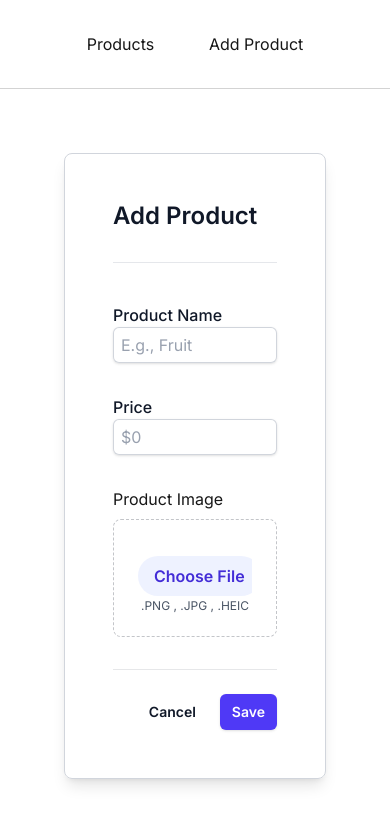
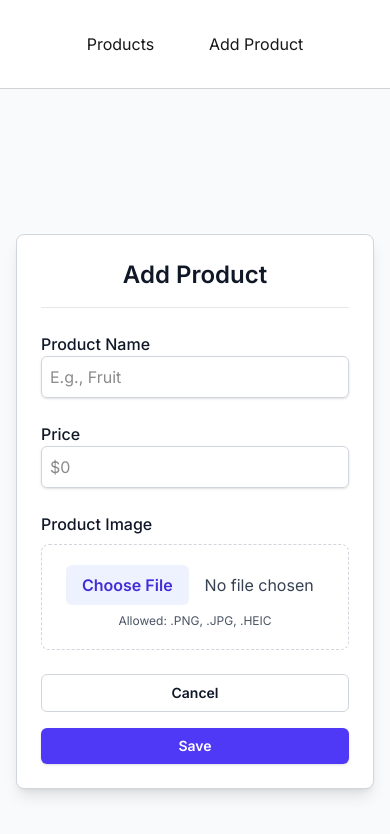
Before and after one commit to Neel2645/mystore, a Next.js app: page /add-product in a window 390 px wide. Shown: the top 834 px of the page. Built offline with nearby package versions, Linux system fonts and the light colour scheme.

Commit message:
making responsive

```diff
--- a/src/app/add-product/page.js
+++ b/src/app/add-product/page.js
@@ -1,10 +1,11 @@
 import sqlite from "better-sqlite3";
 import { redirect } from "next/navigation";
+
 const db = sqlite("products.sqlite");
 
 export default function AddProduct() {
-  async function handleSubmit(formData) {
-    'use server';
+  async function handleSubmit(formData){
+    "use server";
 
     const newProduct = {
         name : formData.get('name'),
@@ -14,97 +15,81 @@ export default function AddProduct() {
 
     db.prepare(
         `INSERT INTO products(name,price,image) VALUES(?,?,?)`
-    ).run(newProduct.name,newProduct.price,newProduct.image.name);
+    ).run(newProduct.name, newProduct.price, newProduct.image.name);
 
     redirect('/');
 }
 
   return (
-    <div style={{ margin: "4em" }}>
+    <div className="flex justify-center items-center min-h-screen p-4 bg-gray-50">
       <form
-        className="max-w-3xl p-12 m-auto border border-gray-300 rounded-lg shadow-lg"
+        className="w-full max-w-3xl p-6 md:p-12 bg-white border border-gray-300 rounded-lg shadow-lg"
         action={handleSubmit}
       >
-        <div className="space-y-8">
-          <div className="border-b border-gray-200 pb-8">
-            <h1 className="text-2xl font-semibold leading-7 text-gray-900">
+        <div className="space-y-6">
+          <div className="border-b border-gray-200 pb-4">
+            <h1 className="text-2xl font-semibold text-gray-900 text-center">
               Add Product
             </h1>
           </div>
-          <div className="border-b border-gray-900/10 pb-8">
-            <div className="mt-10 grid grid-cols-1 gap-x-6 gap-y-8 sm:grid-cols-6">
-              <div className="sm:col-span-3">
+          <div className="grid grid-cols-1 sm:grid-cols-2 gap-6">
+            <div>
               <label className="block text-md font-medium text-gray-900">
                 Product Name
               </label>
-                <div>
               <input
                 type="text"
                 name="name"
-                    className="block p-2 w-full rounded-md border-0 py-1.5
-                                        text-gray-900 shadow-sm
-                                        ring-1 ring-inset ring-gray-300
-                                        placeholder:text-gray-400
-                                        focus:ring-2 focus:ring-inset focus:ring-indigo-600
-                                        sm:text-md sm:leading-6"
+                className="w-full p-2 rounded-md border border-gray-300 shadow-sm
+                           focus:ring-2 focus:ring-indigo-600 focus:border-indigo-600"
                 placeholder="E.g., Fruit"
               />
             </div>
-              </div>
-              <div className="sm:col-span-3">
+            <div>
               <label className="block text-md font-medium text-gray-900">
                 Price
               </label>
-                <div>
               <input
                 type="text"
                 name="price"
-                    className="block p-2 w-full rounded-md border-0 py-1.5
-                                        text-gray-900 shadow-sm
-                                        ring-1 ring-inset ring-gray-300
-                                        placeholder:text-gray-400
-                                        focus:ring-2 focus:ring-inset focus:ring-indigo-600
-                                        sm:text-md sm:leading-6"
+                className="w-full p-2 rounded-md border border-gray-300 shadow-sm
+                           focus:ring-2 focus:ring-indigo-600 focus:border-indigo-600"
                 placeholder="$0"
               />
             </div>
           </div>
-              <div className="sm:col-span-full">
-                <label>Product Image</label>
-                <div className="mt-2 flex justify-center rounded-lg border border-dashed border-gray-900/25 px-6 py-5">
+
+          <div>
+            <label className="block text-md font-medium text-gray-900">
+              Product Image
+            </label>
+            <div className="mt-2 flex justify-center items-center rounded-lg border border-dashed border-gray-300 px-6 py-5">
               <div className="text-center">
-                    <div className="mt-4 flex text-md text-gray-600">
-                      <label className="block">
                 <input
                   type="file"
                   name="image"
-                          className="block w-full text-md text-slate-700
-                                                    file:mr-4 file:py-2 file:px-4 file:rounded-full file:border-0 file:text-md file:font-semibold
-                                                    file:bg-indigo-50 file:text-indigo-700 hover:file:bg-indigo-100"
+                  className="block w-full text-md text-gray-700
+                             file:mr-4 file:py-2 file:px-4 file:rounded-md file:border-0
+                             file:text-md file:font-semibold file:bg-indigo-50
+                             file:text-indigo-700 hover:file:bg-indigo-100"
                 />
-                      </label>
-                    </div>
-                    <p className="text-xs leading-5 text-gray-600">
-                      .PNG , .JPG , .HEIC
-                    </p>
-                  </div>
-                </div>
+                <p className="text-xs text-gray-600 mt-2">Allowed: .PNG, .JPG, .HEIC</p>
               </div>
             </div>
           </div>
         </div>
 
-        <div className="mt-6 flex items-center justify-end gap-x-6">
+        <div className="mt-6 flex flex-col sm:flex-row items-center justify-between gap-4">
           <button
             type="button"
-            className="text-sm font-semibold leading-6 text-gray-900"
+            className="w-full sm:w-auto text-sm font-semibold text-gray-900 px-4 py-2 border border-gray-300 rounded-md"
           >
             Cancel
           </button>
           <button
             type="submit"
-            className="rounded-md bg-indigo-600 px-3 py-2 text-sm font-semibold
-                        text-white shadow-sm hover:bg-indigo-500"
+            className="w-full sm:w-auto bg-indigo-600 text-white px-4 py-2 rounded-md
+                       text-sm font-semibold shadow-sm hover:bg-indigo-500"
           >
             Save
           </button>
--- a/src/app/edit-product/[id]/page.js
+++ b/src/app/edit-product/[id]/page.js
@@ -1,113 +1,109 @@
-import sqlite from 'better-sqlite3';
-import { redirect } from 'next/navigation';
-const db = sqlite('products.sqlite');
+import sqlite from "better-sqlite3";
+import { redirect } from "next/navigation";
 
-export default function EditProduct({params}) {
-    const [product] = db.prepare(`SELECT * FROM products WHERE id=?`).all(params.id);
+const db = sqlite("products.sqlite");
+
+export default function EditProduct({ params }) {
+    const product = db.prepare(`SELECT * FROM products WHERE id=?`).get(params.id);
+    if (!product) {
+        return <div>Product not found</div>;
+    }
+
   console.log(product);
 
-    async function handleSubmit(formData){
+  async function handleSubmit(formData) {
     "use server";
 
     const updatedData = {
-            name : formData.get('name'),
-            price : formData.get('price'),
-            image : formData.get('image')
-        }
+      name: formData.get("name"),
+      price: formData.get("price"),
+      image: formData.get("image"),
+    };
 
     db.prepare(
       `UPDATE products SET name=?, price=?, image=? WHERE id=?`
     ).run(updatedData.name, updatedData.price, updatedData.image.name, params.id);
 
-        redirect('/');
+    redirect("/");
   }
 
   return (
-        <div style={{ margin: "4em" }}>
+    <div className="flex justify-center items-center min-h-screen p-4 bg-gray-50">
       <form
-                className="max-w-3xl p-12 m-auto border border-gray-300 rounded-lg shadow-lg"
+        className="w-full max-w-3xl p-6 md:p-12 bg-white border border-gray-300 rounded-lg shadow-lg"
         action={handleSubmit}
       >
-                <div className="space-y-8">
-                    <div className="border-b border-gray-200 pb-8">
-                        <h1 className="text-2xl font-semibold leading-7 text-gray-900">Edit Product</h1>
+        <div className="space-y-6">
+          <div className="border-b border-gray-200 pb-4">
+            <h1 className="text-2xl font-semibold text-gray-900 text-center">
+              Edit Product
+            </h1>
           </div>
-                    <div className="border-b border-gray-900/10 pb-8">
-                        <div className="mt-10 grid grid-cols-1 gap-x-6 gap-y-8 sm:grid-cols-6">
-                            <div className="sm:col-span-3">
+          <div className="grid grid-cols-1 sm:grid-cols-2 gap-6">
+            <div>
               <label className="block text-md font-medium text-gray-900">
                 Product Name
               </label>
-                                <div>
               <input
                 type="text"
                 name="name"
                 defaultValue={product.name}
-                                        className="block w-full rounded-md border-0 py-1.5
-                                        text-gray-900 shadow-sm
-                                        ring-1 ring-inset ring-gray-300
-                                        placeholder:text-gray-400
-                                        focus:ring-2 focus:ring-inset focus:ring-indigo-600
-                                        sm:text-md sm:leading-6"
+                className="w-full p-2 rounded-md border border-gray-300 shadow-sm
+                           focus:ring-2 focus:ring-indigo-600 focus:border-indigo-600"
                 placeholder="E.g., Fruit"
               />
             </div>
-                            </div>
-                            <div className="sm:col-span-3">
+            <div>
               <label className="block text-md font-medium text-gray-900">
                 Price
               </label>
-                                <div>
               <input
                 type="text"
                 name="price"
                 defaultValue={product.price}
-                                        className="block w-full rounded-md border-0 py-1.5
-                                        text-gray-900 shadow-sm
-                                        ring-1 ring-inset ring-gray-300
-                                        placeholder:text-gray-400
-                                        focus:ring-2 focus:ring-inset focus:ring-indigo-600
-                                        sm:text-md sm:leading-6"
+                className="w-full p-2 rounded-md border border-gray-300 shadow-sm
+                           focus:ring-2 focus:ring-indigo-600 focus:border-indigo-600"
                 placeholder="$0"
               />
             </div>
           </div>
-                            <div className="sm:col-span-full">
-                                <label>Product Image</label>
-                                <div className="mt-2 flex justify-center rounded-lg border border-dashed border-gray-900/25 px-6 py-5">
+
+          <div>
+            <label className="block text-md font-medium text-gray-900">
+              Product Image
+            </label>
+            <div className="mt-2 flex justify-center items-center rounded-lg border border-dashed border-gray-300 px-6 py-5">
               <div className="text-center">
-                                        <div className="mt-4 flex text-md text-gray-600">
-                                            <label className="block">
                 <input
                   type="file"
                   name="image"
-                                                    className="block w-full text-md text-slate-700
-                                                    file:mr-4 file:py-2 file:px-4 file:rounded-full file:border-0 file:text-md file:font-semibold
-                                                    file:bg-indigo-50 file:text-indigo-700 hover:file:bg-indigo-100"
+                  className="block w-full text-md text-gray-700
+                             file:mr-4 file:py-2 file:px-4 file:rounded-md file:border-0
+                             file:text-md file:font-semibold file:bg-indigo-50
+                             file:text-indigo-700 hover:file:bg-indigo-100"
                 />
-                                            </label>
-                                        </div>
-                                        <p className="text-xs leading-5 text-gray-600">.PNG , .JPG , .HEIC</p>
-                                    </div>
-                                </div>
+                <p className="text-xs text-gray-600 mt-2">Allowed: .PNG, .JPG, .HEIC</p>
               </div>
             </div>
           </div>
         </div>
 
-                <div className="mt-6 flex items-center justify-end gap-x-6">
-                    <button type="button" className="text-sm font-semibold leading-6 text-gray-900">
+        <div className="mt-6 flex flex-col sm:flex-row items-center justify-between gap-4">
+          <button
+            type="button"
+            className="w-full sm:w-auto text-sm font-semibold text-gray-900 px-4 py-2 border border-gray-300 rounded-md"
+          >
             Cancel
           </button>
           <button
             type="submit"
-                        className="rounded-md bg-indigo-600 px-3 py-2 text-sm font-semibold
-                        text-white shadow-sm hover:bg-indigo-500"
+            className="w-full sm:w-auto bg-indigo-600 text-white px-4 py-2 rounded-md
+                       text-sm font-semibold shadow-sm hover:bg-indigo-500"
           >
             Save
           </button>
         </div>
       </form>
     </div>
-    )
+  );
 }
```
Also changed, not shown: src/app/page.js (+13 -16 lines), src/components/ProductCard.js (+16 -21 lines), 1 other file (tests, documents, lock files or other folders). Lines whose indentation alone changed are shown as unchanged.
